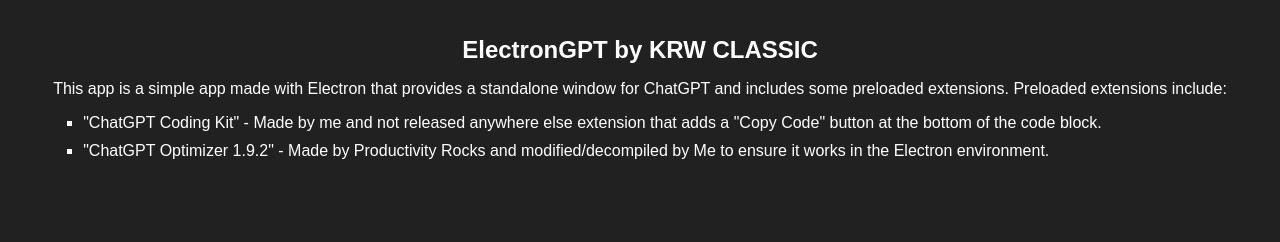
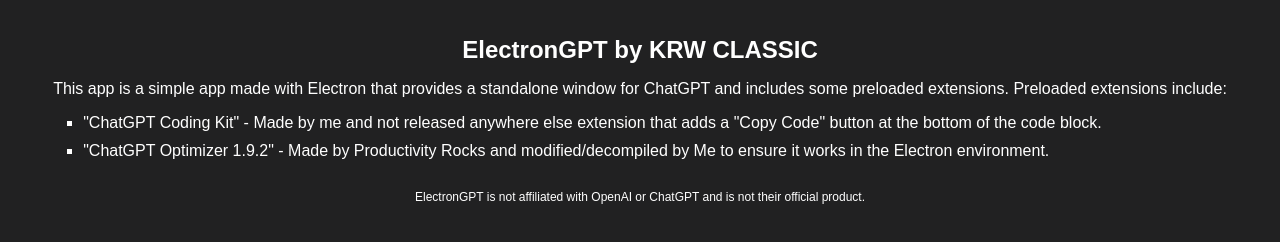
Before and after one commit to KRWCLASSIC/ElectronGPT, a browser extension: page info.html in a window 1280 px wide. Drawn offline with Linux system fonts and the light colour scheme.

Commit message:
info update

```diff
--- a/info.html
+++ b/info.html
@@ -40,6 +40,11 @@
     .extension-list li {
       margin-bottom: 10px; /* Add margin bottom to separate extensions */
     }
+
+    .disclaimer {
+      font-size: 12px;
+      margin-top: 30px;
+    }
   </style>
 </head>
 <body>
@@ -50,6 +55,7 @@
       <li>"ChatGPT Coding Kit" - Made by me and not released anywhere else extension that adds a "Copy Code" button at the bottom of the code block.</li>
       <li>"ChatGPT Optimizer 1.9.2" - Made by Productivity Rocks and modified/decompiled by Me to ensure it works in the Electron environment.</li>
     </ul>
+    <p class="disclaimer">ElectronGPT is not affiliated with OpenAI or ChatGPT and is not their official product.</p>
   </div>
 </body>
 </html>
```
